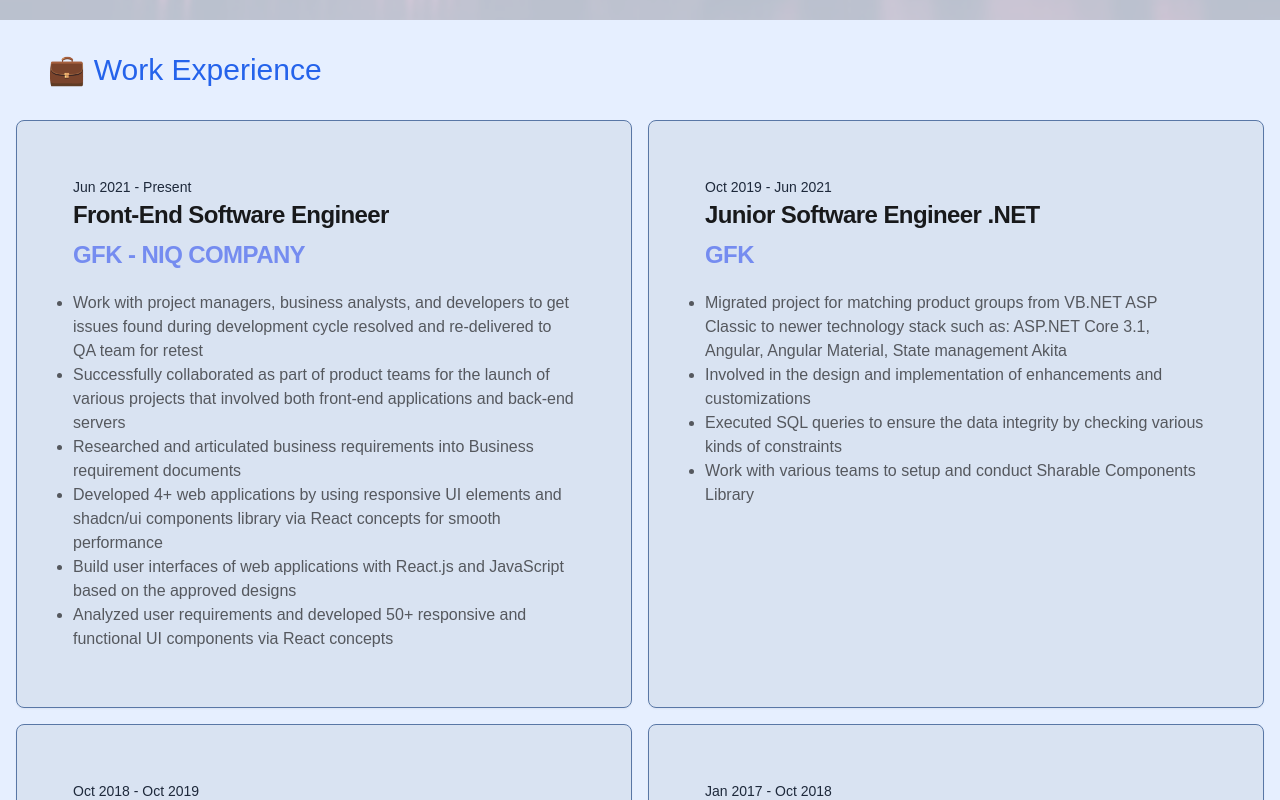
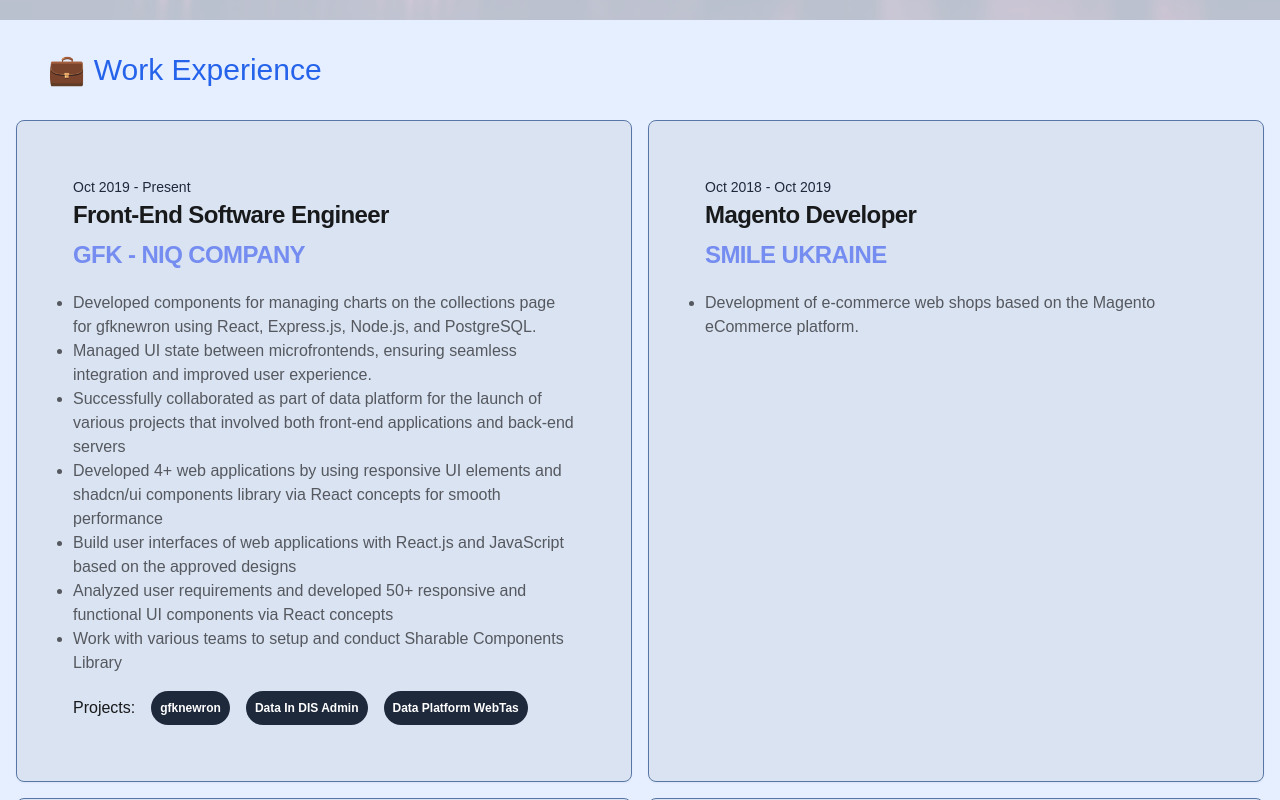
Before and after one commit to SviatoslavChyzh/chyzh-portfolio, a Next.js app: page /en in a window 1280 px wide. Shown: the part 780-1580 px from the top of the page. Built offline with nearby package versions, Linux system fonts and the light colour scheme.

Commit message:
added project to Experience section

```diff
--- a/src/app/_components/Experience.tsx
+++ b/src/app/_components/Experience.tsx
@@ -1,5 +1,7 @@
 import { JOB_EXPERIENCE } from '@/app/constants';
 import { Card, CardContent, CardDescription, CardHeader, CardTitle } from '@/components/ui/card';
+import { Badge } from '@/components/ui/badge';
+import Link from 'next/link';
 
 export default function Experience() {
   return (
@@ -23,6 +25,29 @@
               <ul className="list-disc text-muted-foreground">
                 {job.description?.map((item, index) => <li key={index}>{item}</li>)}
               </ul>
+              <div className="mt-4 flex items-center gap-4">
+                {job.projects && (
+                  <>
+                    Projects:{' '}
+                    {job.projects.map((project, index) => (
+                      <Badge key={index} className="p-2">
+                        {project.link ? (
+                          <Link
+                            className="hover:text-white hover:underline"
+                            href={project.link as string}
+                            key={index}
+                            target="_blank"
+                          >
+                            {project.name}
+                          </Link>
+                        ) : (
+                          project.name
+                        )}
+                      </Badge>
+                    ))}
+                  </>
+                )}
+              </div>
             </CardContent>
           </Card>
         ))}
--- a/src/app/constants/index.ts
+++ b/src/app/constants/index.ts
@@ -7,6 +7,10 @@
   startDate: string;
   endDate: string;
   description?: string[];
+  projects?: Array<{
+    name: string;
+    link?: string;
+  }>;
 };
 
 export const EDUCATION: Array<JobExperience> = [
@@ -31,32 +35,32 @@
     id: '1',
     title: 'Front-End Software Engineer',
     company: 'GfK - NIQ company',
-    startDate: 'Jun 2021',
+    startDate: 'Oct 2019',
     endDate: 'Present',
     description: [
-      'Work with project managers, business analysts, and developers to get issues found during development cycle resolved and re-delivered to QA team for retest',
-      'Successfully collaborated as part of product teams for the launch of various projects that involved both front-end applications and back-end servers',
-      'Researched and articulated business requirements into Business requirement documents',
+      'Developed components for managing charts on the collections page for gfknewron using React, Express.js, Node.js, and PostgreSQL.',
+      'Managed UI state between microfrontends, ensuring seamless integration and improved user experience.',
+      'Successfully collaborated as part of data platform for the launch of various projects that involved both front-end applications and back-end servers',
       'Developed 4+ web applications by using responsive UI elements and shadcn/ui components library via React concepts for smooth performance',
       'Build user interfaces of web applications with React.js and JavaScript based on the approved designs',
       'Analyzed user requirements and developed 50+ responsive and functional UI components via React concepts',
+      'Work with various teams to setup and conduct Sharable Components Library',
+    ],
+    projects: [
+      {
+        name: 'gfknewron',
+        link: 'https://nielseniq.com/global/en/products/gfknewron/',
+      },
+      {
+        name: 'Data In DIS Admin',
+      },
+      {
+        name: 'Data Platform WebTas',
+      },
     ],
   },
   {
     id: '2',
-    title: 'Junior Software Engineer .NET',
-    company: 'GfK',
-    startDate: 'Oct 2019',
-    endDate: 'Jun 2021',
-    description: [
-      'Migrated project for matching product groups from VB.NET ASP Classic to newer technology stack such as: ASP.NET Core 3.1, Angular, Angular Material, State management Akita',
-      'Involved in the design and implementation of enhancements and customizations',
-      'Executed SQL queries to ensure the data integrity by checking various kinds of constraints',
-      'Work with various teams to setup and conduct Sharable Components Library',
-    ],
-  },
-  {
-    id: '3',
     title: 'Magento Developer',
     company: 'Smile Ukraine',
     startDate: 'Oct 2018',
@@ -64,7 +68,7 @@
     description: ['Development of e-commerce web shops based on the Magento eCommerce platform.'],
   },
   {
-    id: '4',
+    id: '3',
     title: 'Engineer–Developer',
     company: 'Region “Ternopiloblenergo”',
     startDate: 'Jan 2017',
@@ -76,7 +80,7 @@
     ],
   },
   {
-    id: '5',
+    id: '4',
     title: 'System administrator 1С',
     company: 'ТЕRКО Auto Ternopil',
     startDate: 'Jan 2016',
@@ -87,10 +91,10 @@
     ],
   },
   {
-    id: '6',
+    id: '5',
     title: 'Junior developer',
     company: 'REM Zbarazh',
-    startDate: 'Mar 2012',
+    startDate: 'Sep 2009',
     endDate: 'Jan 2016',
     description: [
       'Run and terminated low voltage cable, voice and data structured cabling, fiber and coaxial.',
@@ -99,14 +103,6 @@
       'Created and maintained Database clients of the electricity company in 0.4kV networks in\n' +
         'MSSQL.',
     ],
-  },
-  {
-    id: '7',
-    title: 'Junior developer',
-    company: 'IIT Ternopil – PAT “ISKRA” Lviv',
-    startDate: 'Sep 2009',
-    endDate: 'Mar 2012',
-    description: ['JavaScript, HTML, CSS.', 'Development of the web application for the company.'],
   },
 ];
 
```
